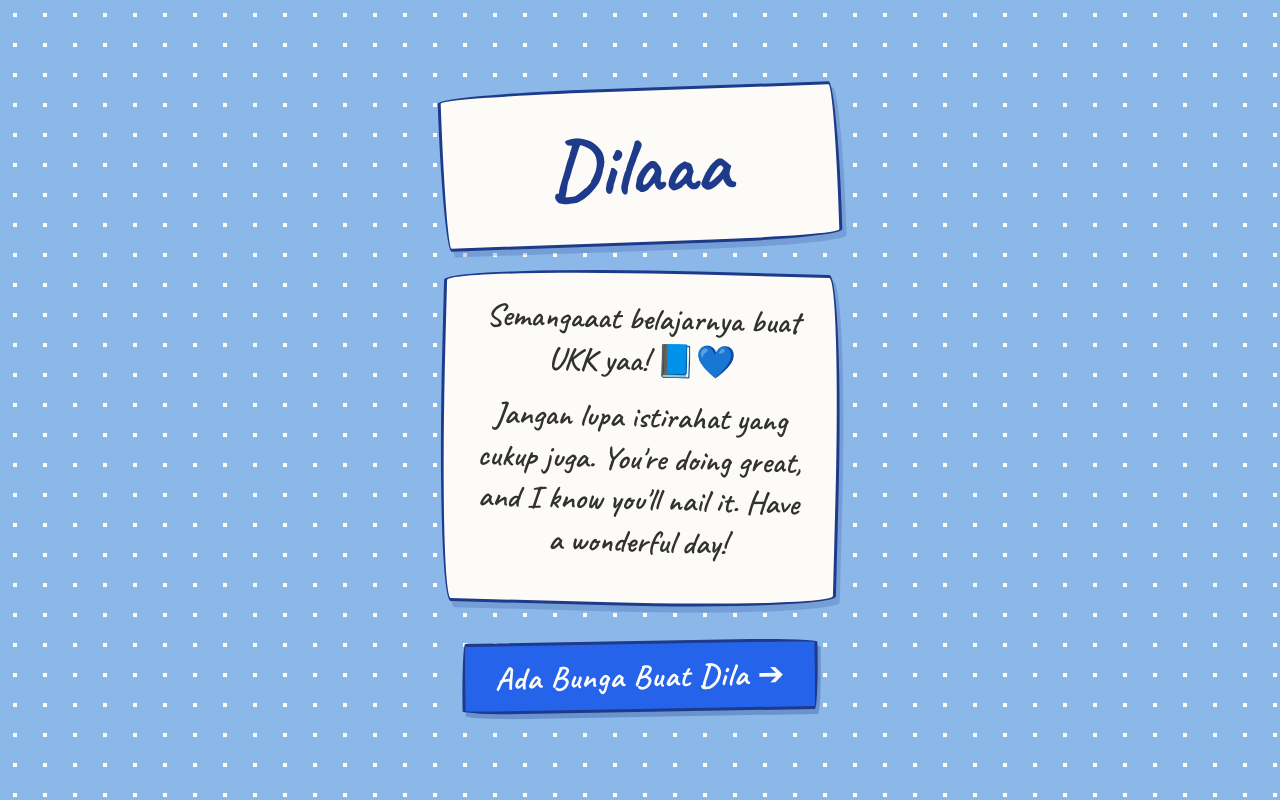
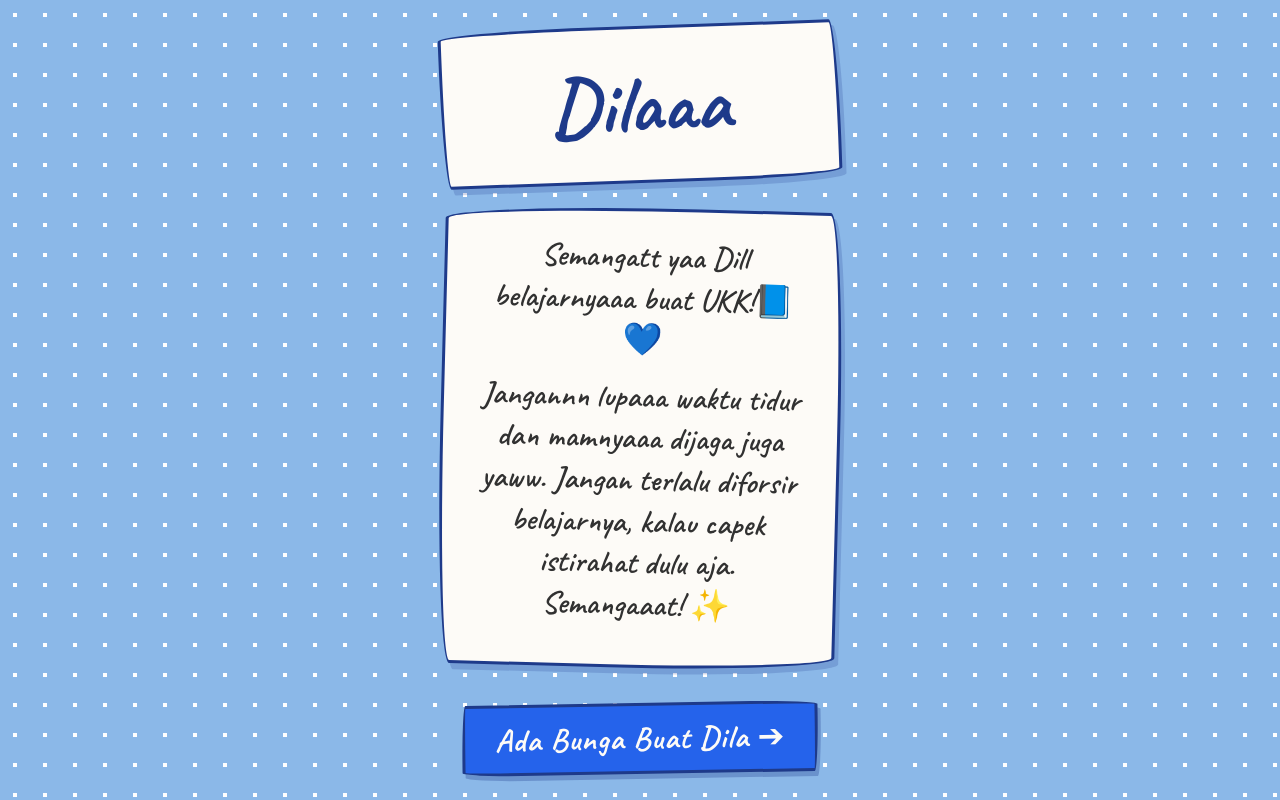
Before and after one commit to Fleur-dev-pixel/flora-space, a plain HTML site: page index.html in a window 1280 px wide. Drawn offline with Linux system fonts and the light colour scheme.

Commit message:
Revise messages in index.html for encouragement
Updated motivational messages and text in the index.html file.

```diff
--- a/index.html
+++ b/index.html
@@ -23,10 +23,9 @@
       </div>
 
       <div class="paper-piece message-note">
-        <p>Semangaaat belajarnya buat UKK yaa! 📘💙</p>
+        <p>Semangatt yaa Dill belajarnyaaa buat UKK!📘💙</p>
         <p>
-          Jangan lupa istirahat yang cukup juga. You're doing great, and I know
-          you'll nail it. Have a wonderful day!
+          Jangannn lupaaa waktu tidur dan mamnyaaa dijaga juga yaww. Jangan terlalu diforsir belajarnya, kalau capek istirahat dulu aja. Semangaaat! ✨
         </p>
       </div>
 
```
